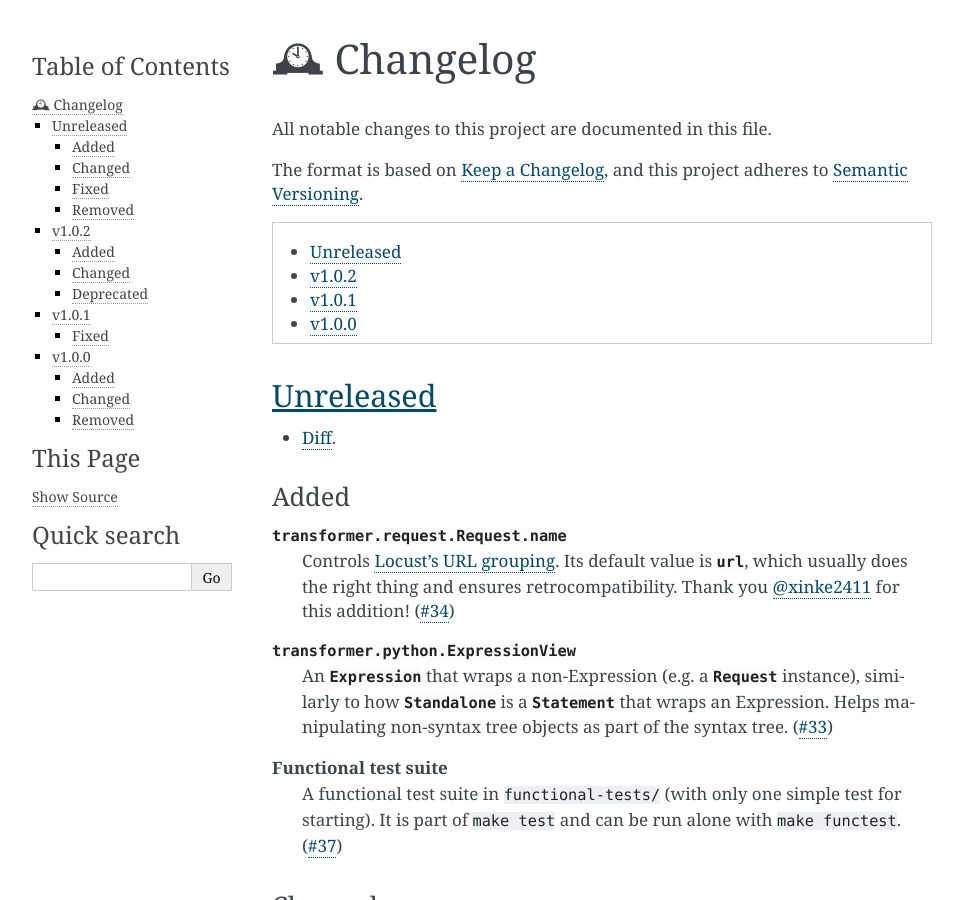
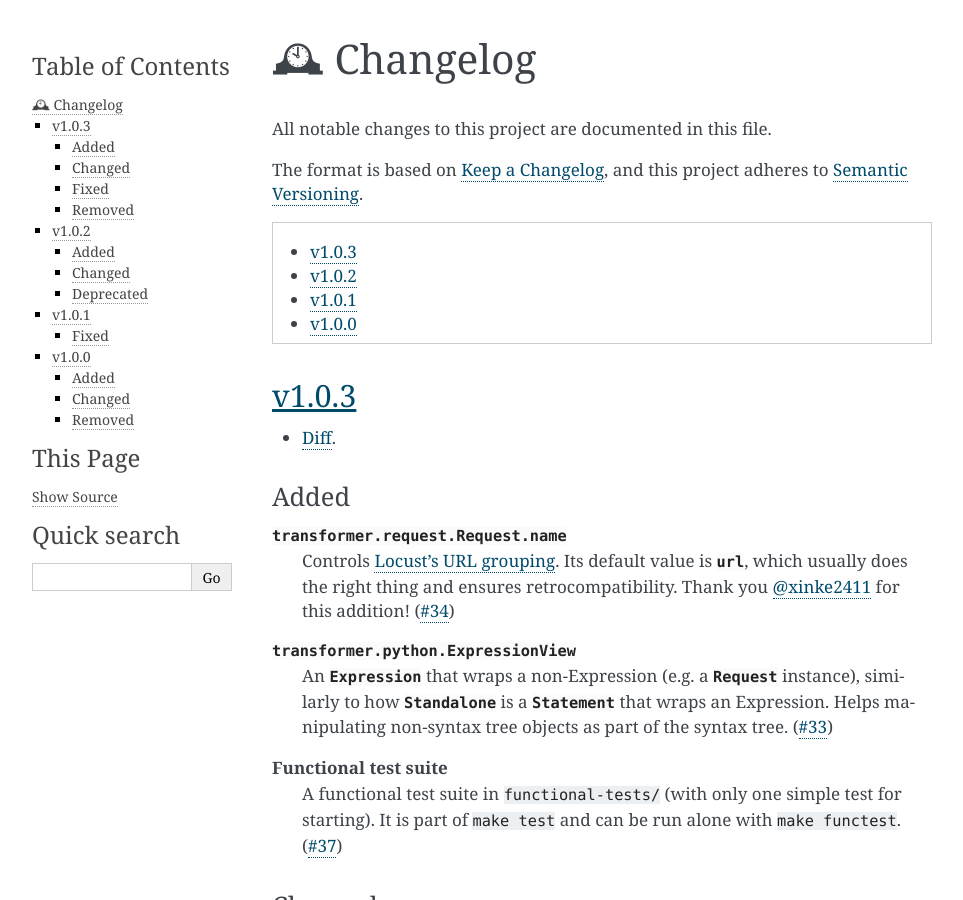
Before and after one commit to zalando-incubator/transformer, a Sphinx documentation site: the page built from docs/Changelog.rst, in a window 1280 px wide and 900 px high. Shown: the whole window, without its empty margins (148-1111 px from the left). Built offline with Sphinx 7.4.7, drawn with Linux system fonts in a browser that asks for light colours.

Commit message:
changelog: rename Unreleased to v1.0.3 (next patch)
Signed-off-by: Thibaut Le Page <thibaut.le.page@zalando.de>

```diff
--- a/docs/Changelog.rst
+++ b/docs/Changelog.rst
@@ -15,14 +15,14 @@ The format is based on `Keep a Changelog`_, and this project adheres to
    :local:
    :depth: 1
 
-.. _unreleased:
+.. _v1.0.3:
 
-Unreleased
-==========
+v1.0.3
+======
 
 - Diff__.
 
-__ https://github.com/zalando-incubator/transformer/compare/v1.0.2...HEAD
+__ https://github.com/zalando-incubator/transformer/compare/v1.0.2...v1.0.3
 
 Added
 -----
```
